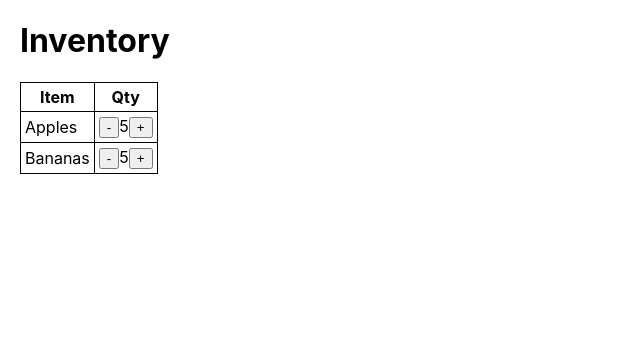
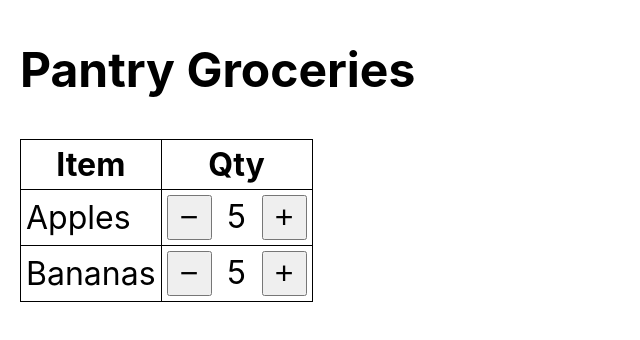
Before and after one commit to garrettheath4/pantry-tracker, a React (Create React App) app in the folder webapp/: page / in a window 1280 px wide. Shown: the top 340 px of the page, without its empty margins (0-640 px from the left). Built offline with nearby package versions, Linux system fonts and the light colour scheme.

Commit message:
Item adjustment buttons now send item name in URL of API calls

```diff
--- a/webapp/src/App.css
+++ b/webapp/src/App.css
@@ -1,5 +1,19 @@
 .App {
   margin: 20px;
+  font-size: 2em;
+}
+
+.countNumber {
+  display: inline-block;
+  min-width: 40px;
+  margin: 0 5px;
+  text-align: center;
+}
+
+.countButton {
+  width: 45px;
+  height: 45px;
+  font-size: 1em;
 }
 
 table {
@@ -8,7 +22,7 @@ table {
 
 th, td {
   border: 1px solid;
-  padding: 4px;
+  padding: 5px;
 }
 
 /* vim: set ts=2 sw=2 vts=2 sta sts=2 sr et ai: */
--- a/webapp/src/App.js
+++ b/webapp/src/App.js
@@ -5,7 +5,7 @@ import './App.css'
 function App() {
   return (
     <div className="App">
-      <h1>Inventory</h1>
+      <h2>Pantry Groceries</h2>
       <InventoryTable />
     </div>
   )
--- a/webapp/src/Counter.jsx
+++ b/webapp/src/Counter.jsx
@@ -1,20 +1,30 @@
 import React, { useState } from "react"
 
-const Counter = () => {
+const Counter = ({ name }) => {
   const [count, setCountState] = useState(5)
 
   const setCount = (newCount) => (
     () => {
       const nonNegCount = Math.max(newCount, 0)
       setCountState(nonNegCount)
-      fetch(`/api?name=apples&count=${nonNegCount}`)
+      fetch(`/api?name=${name.toLowerCase()}&count=${nonNegCount}`)
     }
   )
 
   return <>
-    <button onClick={setCount(count - 1)}>-</button>
-    <span>{count}</span>
-    <button onClick={setCount(count + 1)}>+</button>
+    <button
+      className="countButton"
+      onClick={setCount(count - 1)}
+    >
+      &minus;
+    </button>
+    <span className="countNumber">{count}</span>
+    <button
+      className="countButton"
+      onClick={setCount(count + 1)}
+    >
+      &#43;
+    </button>
   </>
 }
 export default Counter
--- a/webapp/src/ItemRow.jsx
+++ b/webapp/src/ItemRow.jsx
@@ -6,7 +6,7 @@ const ItemRow = ({ name }) => {
     <tr>
       <td>{name}</td>
       <td>
-        <Counter />
+        <Counter name={name} />
       </td>
     </tr>
   )
```
